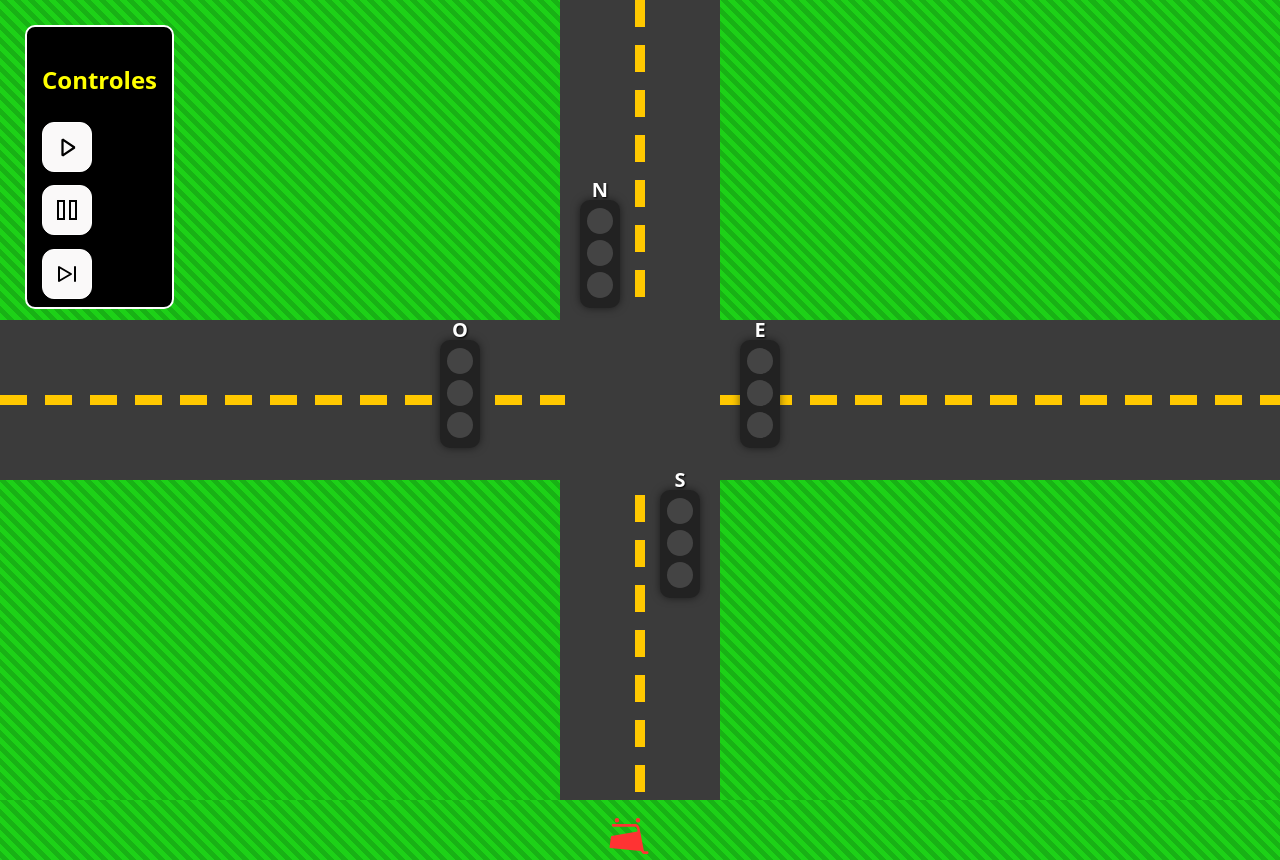
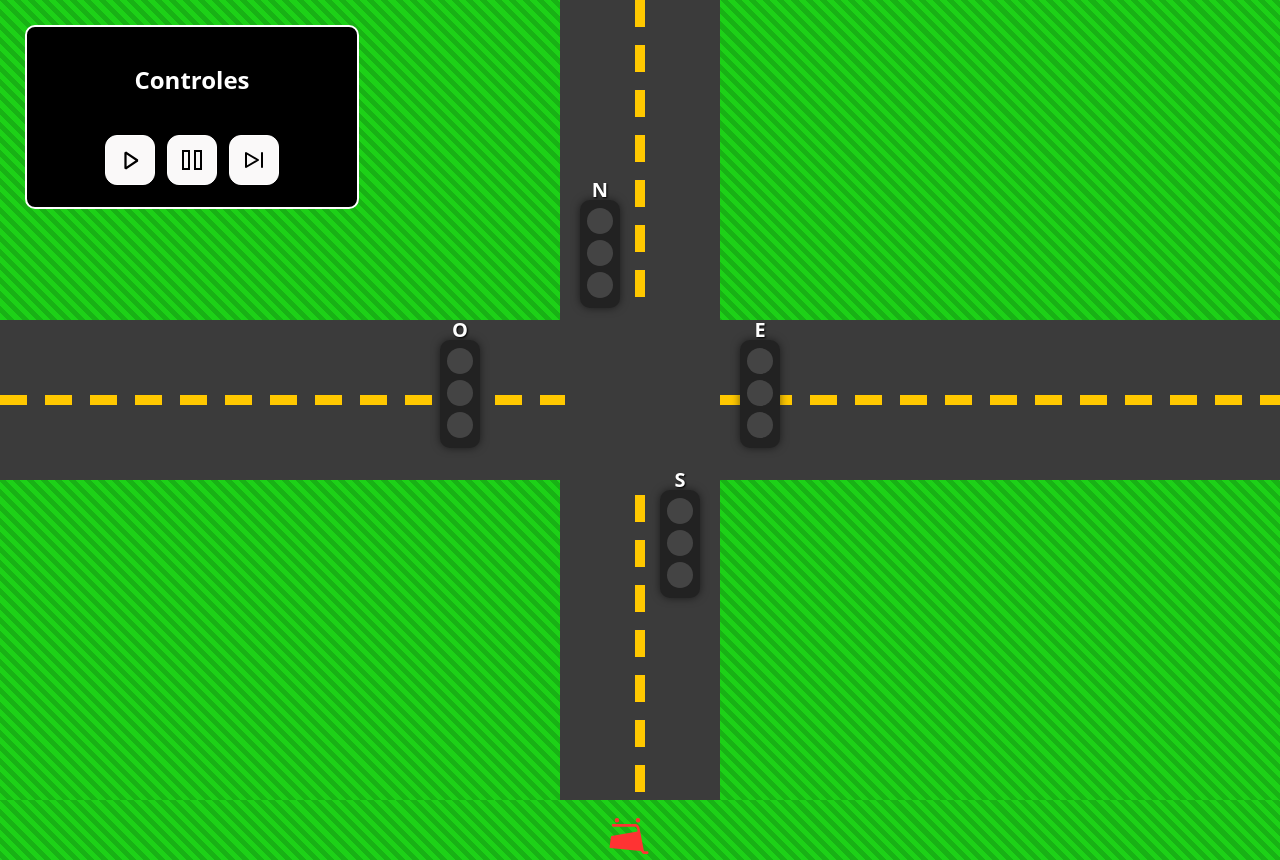
Before and after one commit to HemaniakAE/traffic-sync-simulator, a React (Vite) app: page / in a window 1280 px wide. Shown: the top 860 px of the page. Built offline with nearby package versions, Linux system fonts and the light colour scheme.

Commit message:
Corrige estilos del panel de control

```diff
--- a/src/Components/Controles.css
+++ b/src/Components/Controles.css
@@ -1,9 +1,10 @@
 .panel-control {
   position: absolute;
-  align-items: center;
+  text-align: center;
   top: 25px;
   left: 25px;
-  height: 250px;
+  width: 300px;
+  height: 150px;
   background: rgb(0, 0, 0) !important;
   border: 2px solid white !important;
   padding: 15px !important;
@@ -11,9 +12,17 @@
   z-index: 9999 !important;
 }
 
+.buttons-wrapper {
+  display: flex;
+  flex-direction: row;
+  gap: 12px;
+  justify-content: center;
+  align-items: center;
+}
+
 /* Título del panel */
 .panel-control h2 {
-  color: yellow !important;
+  color: rgb(255, 255, 255) !important;
   margin-bottom: 1em;
 }
 
```
